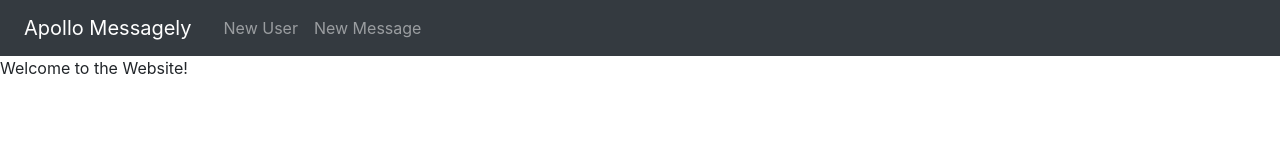
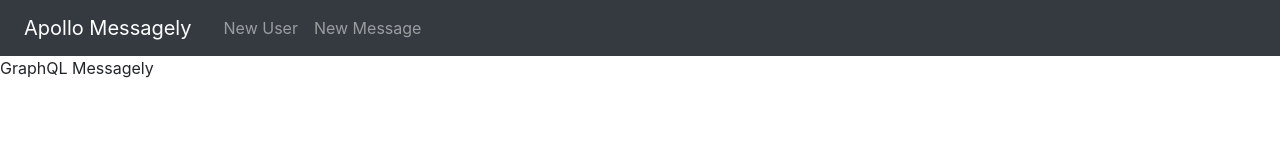
Before and after one commit to itschibits/graphql-messaging, a React (Create React App) app: page / in a window 1280 px wide. Shown: the top 160 px of the page. Built offline with nearby package versions, Linux system fonts and the light colour scheme.

Commit message:
made small navbar changes

```diff
--- a/src/LandingPage.tsx
+++ b/src/LandingPage.tsx
@@ -2,7 +2,7 @@
 
 function LandingPage() {
     return (<div>
-        Welcome to the Website!
+        GraphQL Messagely
     </div>)
 }
 
--- a/src/Navbar.tsx
+++ b/src/Navbar.tsx
@@ -2,6 +2,12 @@
 import { Navbar, Container, Nav } from 'react-bootstrap';
 import { NavLink } from "react-router-dom";
 
+/**
+ * NavBar
+ * props: none
+ * state: none
+ * routes to ===> LandingPage, NewMessageForm, NewUserForm
+ */
 function NavBar() {
 
     return (
```
